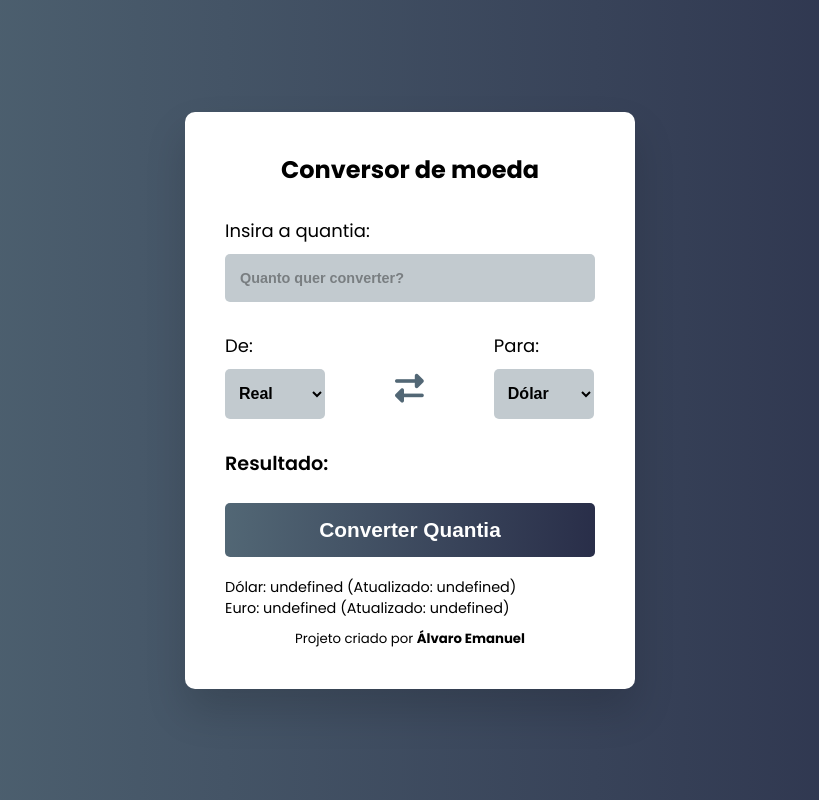
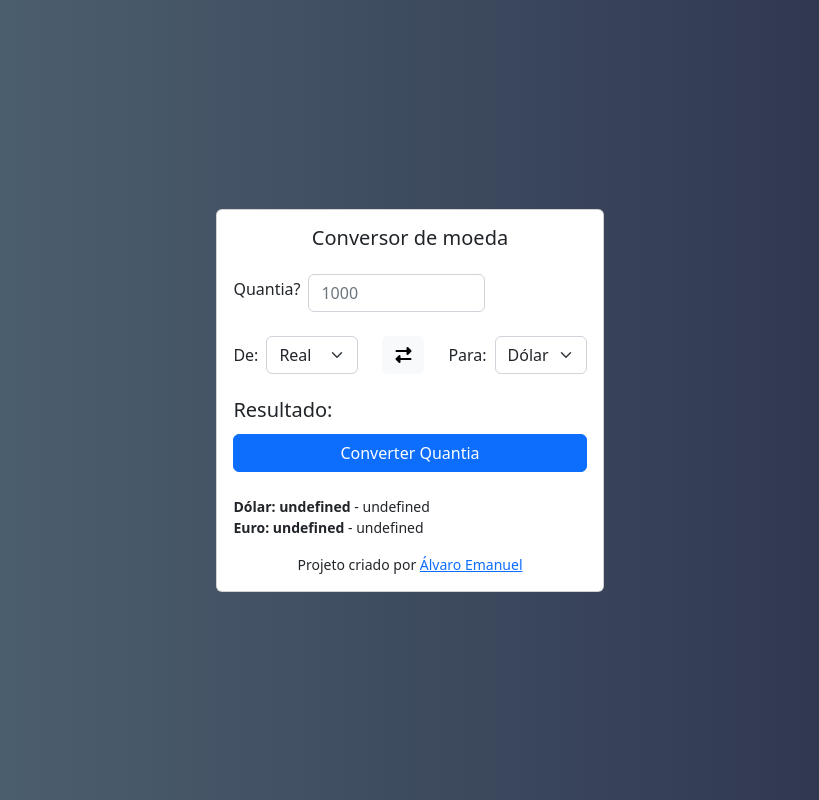
Before and after one commit to AlvaroEmanuel20/conversor-de-moedas, a plain HTML site: page index.html in a window 1280 px wide. Shown: the whole page, without its empty margins (230-1049 px from the left). Drawn offline with nearby package versions, Linux system fonts and the light colour scheme; no server answers.

Commit message:
feat(style): add bootstrap style

```diff
--- a/css/style.css
+++ b/css/style.css
@@ -1,185 +1,4 @@
-@import url("https://fonts.googleapis.com/css2?family=Poppins:ital,wght@0,100;0,200;0,300;0,400;0,500;0,600;0,700;0,800;0,900;1,100;1,200;1,300;1,400;1,500;1,600;1,700;1,800;1,900&display=swap");
-
-* {
-    margin: 0;
-    padding: 0;
-    box-sizing: border-box;
-    outline: none;
-    border: 0;
-}
-
 body {
-    font-family: "Poppins", sans-serif;
     height: 100vh;
     background: linear-gradient(90deg, #536976 0%, #292e49 100%);
-    display: flex;
-    align-items: center;
-    justify-content: center;
 }
-
-main {
-    min-width: 450px;
-    min-height: 550px;
-    background: white;
-    -webkit-box-shadow: 0px 22px 40px rgba(0, 0, 0, 0.15);
-    -moz-box-shadow: 0px 22px 40px rgba(0, 0, 0, 0.15);
-    box-shadow: 0px 22px 40px rgba(0, 0, 0, 0.15);
-    -webkit-border-radius: 10px;
-    -moz-border-radius: 10px;
-    border-radius: 10px;
-    padding: 40px;
-}
-
-h1 {
-    font-size: 1.5em;
-    text-align: center;
-    margin-bottom: 30px;
-}
-
-label {
-    font-size: 18px;
-    display: block;
-}
-
-input {
-    margin: 10px 0 30px 0;
-    padding-left: 15px;
-    font-weight: 600;
-    font-size: 0.9em;
-    min-width: 100%;
-    min-height: 48px;
-    background: rgba(82, 103, 117, 0.35);
-    -webkit-border-radius: 5px;
-    -moz-border-radius: 5px;
-    border-radius: 5px;
-}
-
-input::placeholder {
-    color: rgba(0, 0, 0, 0.377);
-}
-
-.select-currency {
-    display: flex;
-    align-items: flex-end;
-    gap: 70px;
-}
-
-i {
-    font-size: 1.8em;
-    color: rgb(82, 103, 117);
-    padding-bottom: 15px;
-    cursor: pointer;
-}
-
-select {
-    margin-top: 10px;
-    background: rgba(82, 103, 117, 0.35);
-    -webkit-border-radius: 5px;
-    -moz-border-radius: 5px;
-    border-radius: 5px;
-    min-width: 100px;
-    min-height: 50px;
-    padding: 10px;
-    font-weight: 600;
-    font-size: 1em;
-}
-
-h2 {
-    font-size: 1.2em;
-    font-weight: 600;
-}
-
-button {
-    background: linear-gradient(91.51deg, #526775 0%, #292e49 100%);
-    -webkit-border-radius: 5px;
-    -moz-border-radius: 5px;
-    border-radius: 5px;
-    padding: 15px 65px;
-    min-width: 100%;
-    margin-top: 25px;
-    color: white;
-    cursor: pointer;
-    font-size: 1.3em;
-    font-weight: bold;
-}
-
-button:hover {
-    background: linear-gradient(91.51deg, #292e49 0%, #526775 100%);
-}
-
-.result {
-    margin-top: 30px;
-    display: flex;
-    align-items: center;
-    gap: 25px;
-}
-
-.references {
-    margin-top: 20px;
-}
-
-.references p {
-    font-size: 0.9em;
-}
-
-.references h5 {
-    margin-top: 10px;
-    text-align: center;
-    font-weight: 400;
-}
-
-.references h5 a {
-    text-decoration: none;
-    color: black;
-    font-weight: bold;
-}
-
-@media (max-width: 495px) {
-    main {
-        min-width: 350px;
-    }
-
-    .select-currency {
-        gap: 40px;
-    }
-}
-
-@media (max-width: 427px) {
-    main {
-        min-width: 300px;
-        padding: 20px;
-    }
-
-    .select-currency {
-        gap: 30px;
-    }
-}
-
-@media (max-width: 396px) {
-    body {
-        background: white;
-    }
-
-    main {
-        min-width: 0;
-        padding: 10px;
-        -webkit-box-shadow: none;
-        -moz-box-shadow: none;
-        box-shadow: none;
-    }
-
-    .select-currency {
-        gap: 20px;
-    }
-}
-
-@media (max-width: 346px) {
-    button {
-        padding: 15px 60px;
-        font-size: 1.2em;
-    }
-
-    input::placeholder {
-        font-size: 0.8em;
-    }
-}
--- a/index.html
+++ b/index.html
@@ -5,35 +5,38 @@
     <meta http-equiv="X-UA-Compatible" content="IE=edge">
     <meta name="viewport" content="width=device-width, initial-scale=1.0">
     <link rel="stylesheet" href="https://cdnjs.cloudflare.com/ajax/libs/font-awesome/6.1.1/css/all.min.css" integrity="sha512-KfkfwYDsLkIlwQp6LFnl8zNdLGxu9YAA1QvwINks4PhcElQSvqcyVLLD9aMhXd13uQjoXtEKNosOWaZqXgel0g==" crossorigin="anonymous" referrerpolicy="no-referrer" />
+    <link href="https://cdn.jsdelivr.net/npm/bootstrap@5.2.3/dist/css/bootstrap.min.css" rel="stylesheet" integrity="sha384-rbsA2VBKQhggwzxH7pPCaAqO46MgnOM80zW1RWuH61DGLwZJEdK2Kadq2F9CUG65" crossorigin="anonymous">
     <link rel="stylesheet" href="css/style.css">
     <link rel="shortcut icon" href="images/favicon.png" type="image/x-icon">
     <title>Conversor de moedas</title>
 </head>
-<body>
+<body class="d-flex justify-content-center align-items-center">
 
-    <main>
-        <h1>Conversor de moeda</h1>
+    <main class="card p-3">
+        <h1 class="fs-5 text-center mb-4">Conversor de moeda</h1>
 
-        <label for="amount">Insira a quantia:</label>
-        <input type="number" name="amount" id="amount" placeholder="Quanto quer converter?">
+        <div class="d-flex align-items-center gap-2 mb-4">
+            <label class="form-label" for="amount">Quantia?</label>
+            <input type="number" name="amount" class="form-control w-50" id="amount" placeholder="1000">
+        </div>
 
-        <div class="select-currency">
-            <div class="from">
+        <div class="d-flex align-items-center gap-4 mb-4">
+            <div class="d-flex align-items-center gap-2">
                 <label for="from">De:</label>
-                <select name="from" id="from">
+                <select class="form-select" name="from" id="from">
                     <option value="USD">Dólar</option>
                     <option value="BRL" selected>Real</option>
                     <option value="EUR">Euro</option>
                 </select>
             </div>
 
-            <div class="arrows">
+            <button class="btn btn-light">
                 <i onclick="switchCurrency()" class="fa-solid fa-right-left"></i>
-            </div>
+            </button>
 
-            <div class="to">
+            <div class="d-flex align-items-center gap-2">
                 <label for="to">Para:</label>
-                <select name="to" id="to">
+                <select class="form-select" name="to" id="to">
                     <option value="USD" selected>Dólar</option>
                     <option value="BRL">Real</option>
                     <option value="EUR">Euro</option>
@@ -43,20 +46,21 @@
 
         <div id="errorNotice"></div>
 
-        <div class="result">
-            <h2>Resultado:</h2>
+        <div class="d-flex gap-2 mb-1">
+            <h2 class="fs-5">Resultado:</h2>
             <p id="result"></p>
         </div>
 
-        <button onclick="convertAmount()">Converter Quantia</button>
+        <button class="btn btn-primary mb-4" onclick="convertAmount()">Converter Quantia</button>
 
-        <div class="references">
-            <p id="dolar-reference"></p>
-            <p id="euro-reference"></p>
-            <h5>Projeto criado por <a href="https://github.com/AlvaroEmanuel20">Álvaro Emanuel</a></h5>
+        <div class="d-flex flex-column">
+            <small id="dolar-reference"></small>
+            <small class="mb-3" id="euro-reference"></small>
+            <small class="text-center">Projeto criado por <a href="https://github.com/AlvaroEmanuel20">Álvaro Emanuel</a></small>
         </div>
     </main>
 
     <script src="js/index.js"></script>
+    <script src="https://cdn.jsdelivr.net/npm/bootstrap@5.2.3/dist/js/bootstrap.bundle.min.js" integrity="sha384-kenU1KFdBIe4zVF0s0G1M5b4hcpxyD9F7jL+jjXkk+Q2h455rYXK/7HAuoJl+0I4" crossorigin="anonymous"></script>
 </body>
 </html>
--- a/js/index.js
+++ b/js/index.js
@@ -107,8 +107,8 @@ class CurrencyConverter {
 		dolarReference.appendChild(gifLoading);
 
 		setInterval(() => {
-			dolarReference.innerHTML = `Dólar: ${this.usdToBrl} (Atualizado: ${this.dateUSD})`;
-			euroReference.innerHTML = `Euro: ${this.eurToBrl} (Atualizado: ${this.dateEUR})`;
+			dolarReference.innerHTML = `<strong>Dólar: ${this.usdToBrl}</strong> - ${this.dateUSD}`;
+			euroReference.innerHTML = `<strong>Euro: ${this.eurToBrl}</strong> - ${this.dateEUR}`;
 		}, 1500);
 	}
 }
```
